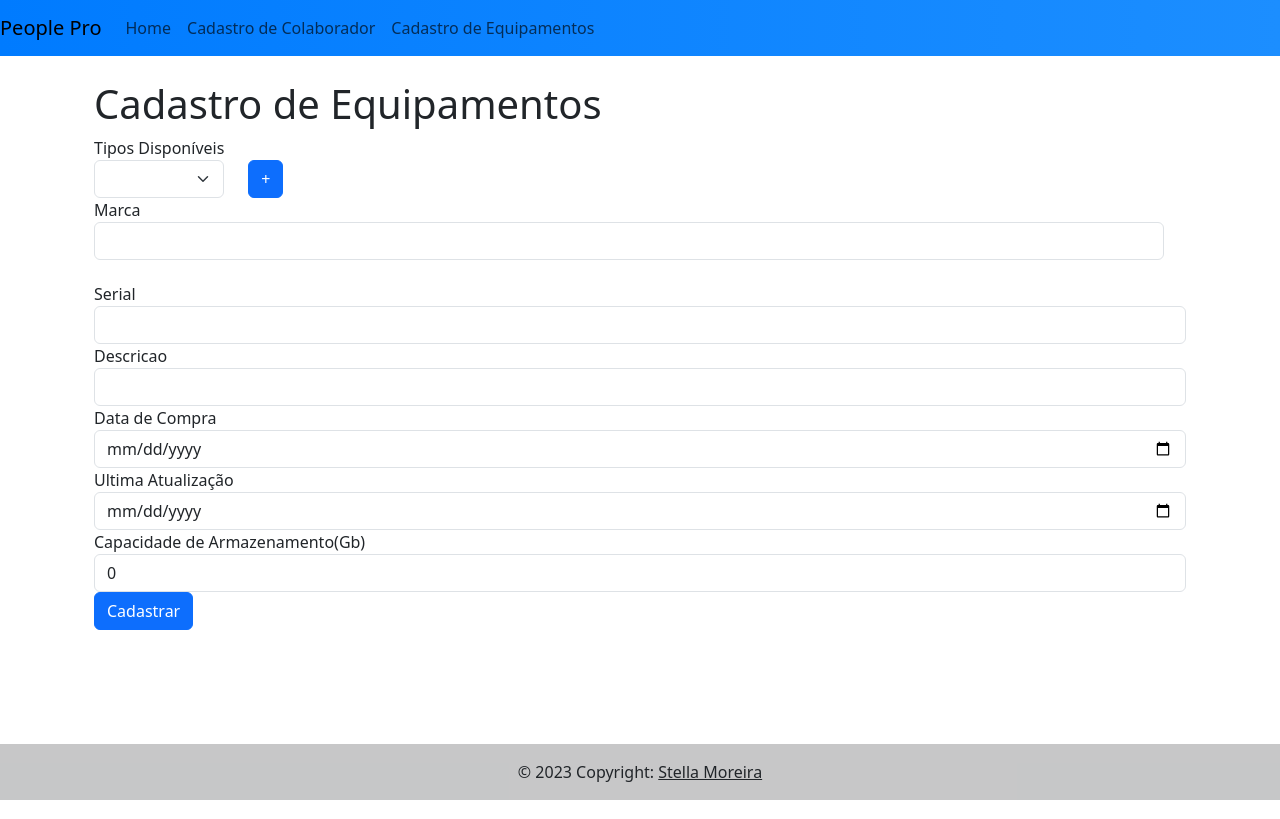
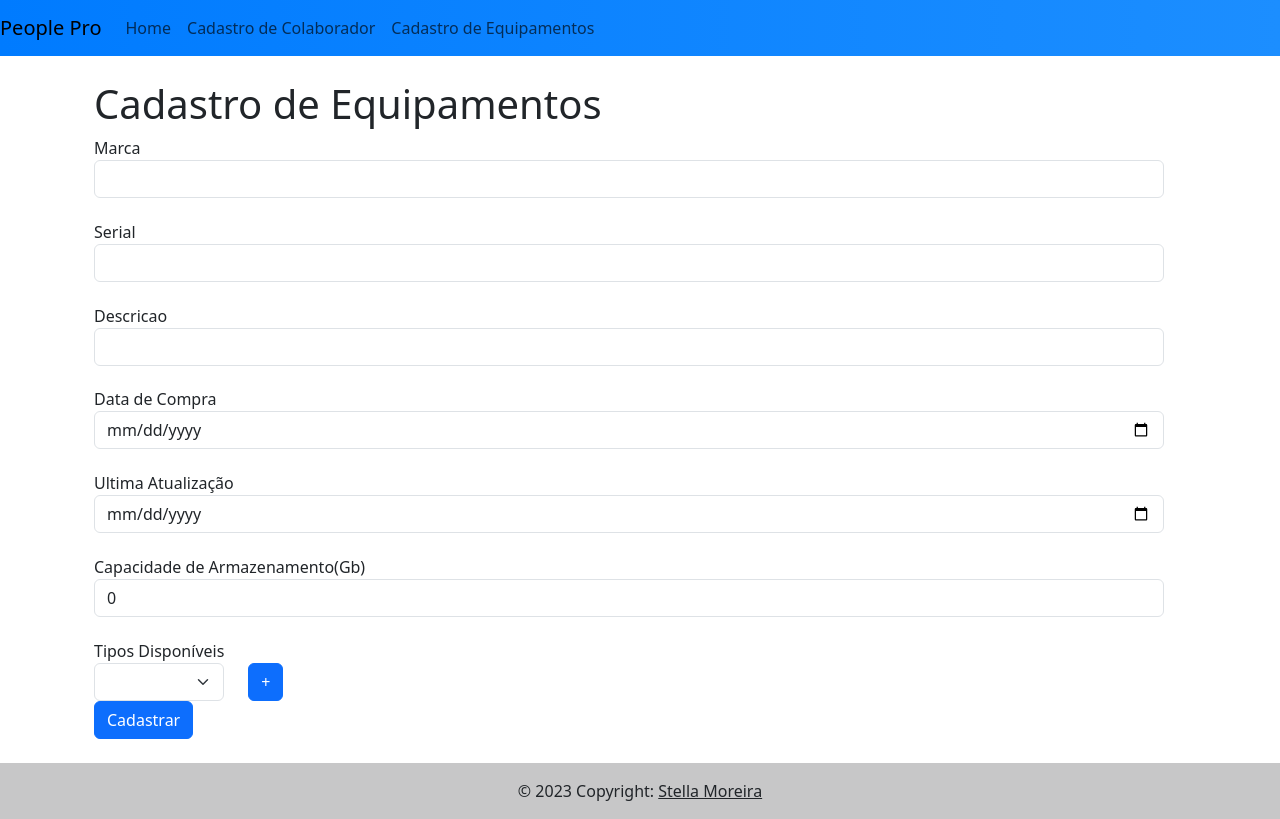
Before and after one commit to gloinho/PeoplePro, a Vue app in the folder people-pro/: page /cadastro-equipamento in a window 1280 px wide. Built offline with nearby package versions, Linux system fonts and the light colour scheme.

Commit message:
componentização do input field e radio field

```diff
--- a/people-pro/src/components/AppFooter.vue
+++ b/people-pro/src/components/AppFooter.vue
@@ -10,15 +10,16 @@
 </template>
 
 <script>
-export default{
+export default {
   name: 'AppFooter'
 }
 </script>
 <style scoped>
-footer{
+footer {
+  position: relative;
+  left: 0;
+  bottom: 0;
   width: 100%;
-    position: absolute;
-    bottom: 0;
-    left: 0;
+  text-align: center;
 }
 </style>
--- a/people-pro/src/components/InputField.vue
+++ b/people-pro/src/components/InputField.vue
@@ -1,16 +1,14 @@
 <template>
     <div :class="cols" style="padding: 0 2% 2% 0;">
         <label :for="inputId">{{ label }}</label>
-    <input
-      :type="type"
-      :class="[inputClass, { 'is-invalid': !isValid }]"
-      :id="inputId"
-      v-model="localValue"
-      :required="required"
-      @input="handleInput"
-    />
+        <input :type="type" :class="[inputClass, { 'is-invalid': !isValid }]" :id="inputId" :value="modelValue"
+            :required="required" @input="handleInput" />
         <div v-if="!isValid" class="invalid-feedback">
             O campo {{ label }} é inválido.
+        </div>
+
+        <div v-for="(error, index) of vuelidate" :key="index">
+            <div :class="['submitError']">{{ error.$message }}</div>
         </div>
     </div>
 </template>
@@ -23,11 +21,12 @@ export default {
         type: String,
         inputClass: String,
         inputId: String,
-    value: [String, Number],
+        modelValue: { type: [String, Number], default: '' },
         validator: Function,
         required: Boolean,
         isInvalid: Boolean,
         cols: String,
+        vuelidate: Object,
     },
     data() {
         return {
@@ -40,8 +39,9 @@ export default {
         },
     },
     methods: {
-    handleInput() {
-      this.$emit('input', this.localValue);
+        handleInput(evt) {
+            console.log(evt)
+            this.$emit('update:modelValue', evt.target.value);
         },
     },
 };
--- /dev/null
+++ b/people-pro/src/components/RadioInput.vue
@@ -0,0 +1,40 @@
+<template>
+    <label :for="divId">{{ label }}</label>
+    <div v-for="option in options" :key="option" class="form-group form-check" :id="divId">
+        <label :for="option"> {{ option }} </label>
+        <input class="form-check-input" type="radio" v-model="selectedOption" :value="option" :id="option"
+            @change="selectOption(option)">
+    </div>
+    <div v-for="(error, index) of vuelidate" :key="index">
+        <div :class="['submitError']">{{ error.$message }}</div>
+    </div>
+</template>
+
+<script>
+export default {
+    name: 'RadioInput',
+    props: {
+        options: {
+            type: Array,
+            required: true
+        },
+        modelValue: {
+            type: String,
+        },
+        vuelidate: Object,
+        label: String,
+        divId: String
+    },
+    data() {
+        return {
+            selectedOption: this.modelValue,
+        };
+    },
+    methods: {
+        selectOption(option) {
+            this.selectedOption = option;
+            this.$emit('update:modelValue', this.selectedOption)
+        }
+    }
+}
+</script>
--- a/people-pro/src/components/equipamentos/CadastroEquipamentos.vue
+++ b/people-pro/src/components/equipamentos/CadastroEquipamentos.vue
@@ -2,6 +2,25 @@
     <div class="container">
         <h1>Cadastro de Equipamentos</h1>
         <form>
+            <InputField label="Marca" type="text" input-class="form-control" input-id="marca-equipamento"
+                v-model="equipamento.marca" :vuelidate="v$.equipamento.marca.$errors" />
+
+            <InputField label="Serial" type="text" input-class="form-control" input-id="serial-equipamento"
+                v-model="equipamento.serial" :vuelidate="v$.equipamento.serial.$errors" />
+
+            <InputField label="Descricao" type="text" input-class="form-control" input-id="descricao-equipamento"
+                v-model="equipamento.descricao" />
+
+            <InputField label="Data de Compra" type="date" input-class="form-control" input-id="data-compra-equipamento"
+                v-model="equipamento.dataDeCompra" />
+
+            <InputField label="Ultima Atualização" type="date" input-class="form-control"
+                input-id="ultima-atualizacao-equipamento" v-model="equipamento.ultimaAtualizacao" />
+
+            <InputField label="Capacidade de Armazenamento(Gb)" type="number" input-class="form-control"
+                input-id="ultima-atualizacao-equipamento" v-model="equipamento.caracteristicas.armazenamento.capacidade"
+                :vuelidate="v$.equipamento.caracteristicas.armazenamento.capacidade.$errors" />
+
             <div class="row">
                 <div class="form-group col-auto">
                     <label for="tipo-equipamento">Tipos Disponíveis</label>
@@ -18,75 +37,23 @@
                 </div>
                 <CadastrarTipoDeEquipamento v-if="showCadastrarTipo" :tipos="details.tipos" @novo-tipo="adicionarTipo" />
             </div>
-            <InputField label="Marca" type="text" input-class="form-control" input-id="marca-equipamento"
-                :v-model="equipamento.marca" />
-
-            <div class="form-group">
-                <label for="serial-equipamento">Serial</label>
-                <input class="form-control" type="text" id="serial-equipamento" v-model="equipamento.serial" />
-                <div v-for="(error, index) of v$.equipamento.serial.$errors" :key="index">
-                    <div :class="['submitError']">{{ error.$message }}</div>
-                </div>
-            </div>
-
-            <div class="form-group">
-                <label for="descricao-equipamento">Descricao</label>
-                <input class="form-control" type="text" id="descricao-equipamento" v-model="equipamento.descricao" />
-            </div>
-
-            <div class="form-group">
-                <label for="data-compra-equipamento">Data de Compra</label>
-                <input class="form-control" type="date" id="data-compra-equipamento" v-model="equipamento.dataDeCompra" />
-            </div>
-
-            <div class="form-group">
-                <label for="ultima-atualizacao-equipamento">Ultima Atualização</label>
-                <input class="form-control" type="date" id="ultima-atualizacao-equipamento"
-                    v-model="equipamento.ultimaAtualizacao" />
-            </div>
-
-            <div class="form-group">
-                <label for="capacidade">Capacidade de Armazenamento(Gb)</label>
-                <input class="form-control" type="number" v-model="equipamento.caracteristicas.armazenamento.capacidade">
-                <div v-for="(error, index) of v$.equipamento.caracteristicas.armazenamento.capacidade.$errors" :key="index">
-                    <div :class="['submitError']">{{ error.$message }}</div>
-                </div>
-            </div>
-
             <!-- Caracteristicas dos Equipamentos: condicionais dependendo do tipo de equipamento escolhido. -->
             <div v-if="equipamento.tipoEquipamento === 'Desktop' || equipamento.tipoEquipamento === 'Notebook'">
 
-                <label for="armazenamento">Tipo de Armazenamento</label>
-                <div v-for="arm in details.armazenamento.tipo" :key="arm" class="form-check" id="armazenamento">
-                    <label :for="arm">{{ arm }}</label>
-                    <input class="form-check-input" type="radio" :value="arm" :id="arm"
-                        v-model="equipamento.caracteristicas.armazenamento.tipo">
-                </div>
-                <div v-for="(error, index) of v$.equipamento.caracteristicas.armazenamento.tipo.$errors" :key="index">
-                    <div :class="['submitError']">{{ error.$message }}</div>
-                </div>
+                <RadioInput :options="details.armazenamento.tipo" v-model="equipamento.caracteristicas.armazenamento.tipo"
+                    :vuelidate="v$.equipamento.caracteristicas.armazenamento.tipo.$errors" label="Tipo de Armazenamento"
+                    div-id="tipo-armazenamento" />
 
-                <label for="equipamento-os">Sistema Operacional</label>
-                <div v-for="os in details.os.pc" :key="os" class="form-check" id="equipamento-os">
-                    <label :for="os">{{ os }}</label>
-                    <input class="form-check-input" type="radio" :value="os" :id="os"
-                        v-model="equipamento.caracteristicas.os">
-                </div>
-                <div v-for="(error, index) of v$.equipamento.caracteristicas.os.$errors" :key="index">
-                    <div :class="['submitError']">{{ error.$message }}</div>
-                </div>
+                <RadioInput :options="details.os.pc" v-model="equipamento.caracteristicas.os"
+                    :vuelidate="v$.equipamento.caracteristicas.os.$errors" label="Sistema Operacional"
+                    div-id="equipamento-os" />
+
             </div>
 
             <div v-else-if="equipamento.tipoEquipamento === 'Celular'">
-                <label for="equipamento-os">Sistema Operacional</label>
-                <div v-for="os in details.os.mobile" :key="os" class="form-check" id="equipamento-os">
-                    <label :for="os">{{ os }}</label>
-                    <input class="form-check-input" type="radio" :value="os" :id="os"
-                        v-model="equipamento.caracteristicas.os">
-                </div>
-                <div v-for="(error, index) of v$.equipamento.caracteristicas.os.$errors" :key="index">
-                    <div :class="['submitError']">{{ error.$message }}</div>
-                </div>
+                <RadioInput :options="details.os.mobile" v-model="equipamento.caracteristicas.os"
+                    :vuelidate="v$.equipamento.caracteristicas.os.$errors" label="Sistema Operacional"
+                    div-id="equipamento-os" />
             </div>
 
             <button type="submit" class="btn btn-primary" @click.prevent="cadastrarEquipamento">Cadastrar</button>
@@ -99,11 +66,13 @@ import { useVuelidate } from '@vuelidate/core'
 import { required, minValue, requiredIf, helpers } from '@vuelidate/validators'
 import CadastrarTipoDeEquipamento from './CadastrarTipoDeEquipamento.vue'
 import InputField from '../InputField.vue'
+import RadioInput from '../RadioInput.vue'
 
 export default {
     components: {
         CadastrarTipoDeEquipamento,
-        InputField
+        InputField,
+        RadioInput
     },
     setup() {
         return { v$: useVuelidate() }
@@ -143,27 +112,23 @@ export default {
 
     methods: {
         cadastrarEquipamento() {
-            console.log(this.equipamento.marca)
+            console.log(this.equipamento)
+            this.v$.$validate()
+                .then(isValid => {
+                    if (!isValid) {
+                        console.log(this.v$.$errors)
+                    }
+                    else {
+                        console.log('Equipamento Cadastrado:', this.equipamento)
+                        this.equipamentosDisponiveis.push(this.equipamento);
+                        console.log(this.equipamentosDisponiveis)
+                    }
+                });
+        },
 
-            // if (this.$v.equipamento.$pending || this.$v.equipamento.$error) return;
-            // this.v$.$validate()
-            //     .then(isValid => {
-            //         if (!isValid) {
-            //             console.log(this.v$.$errors)
-            //         }
-            //         else {
-            //             console.log('Equipamento Cadastrado:', this.equipamento)
-            //             this.equipamentosDisponiveis.push(this.equipamento);
-            //             console.log(this.equipamentosDisponiveis)
-            //         }
-            //     });
-        },
         async adicionarTipo(tipo) {
             this.showCadastrarTipo = !this.showCadastrarTipo;
             this.details.tipos.push(tipo)
-        },
-        handleInput(v) {
-            console.log(v)
         }
     },
 
--- a/people-pro/src/style.css
+++ b/people-pro/src/style.css
@@ -65,3 +65,8 @@
   font-size: 13px;
   color: red
 }
+
+.body{
+  height: 100%;
+  width: 100%;
+}
```
Also changed, not shown: people-pro/src/components/colaboradores/CadastroColaborador.vue (+21 -78 lines). Lines whose indentation alone changed are shown as unchanged.
